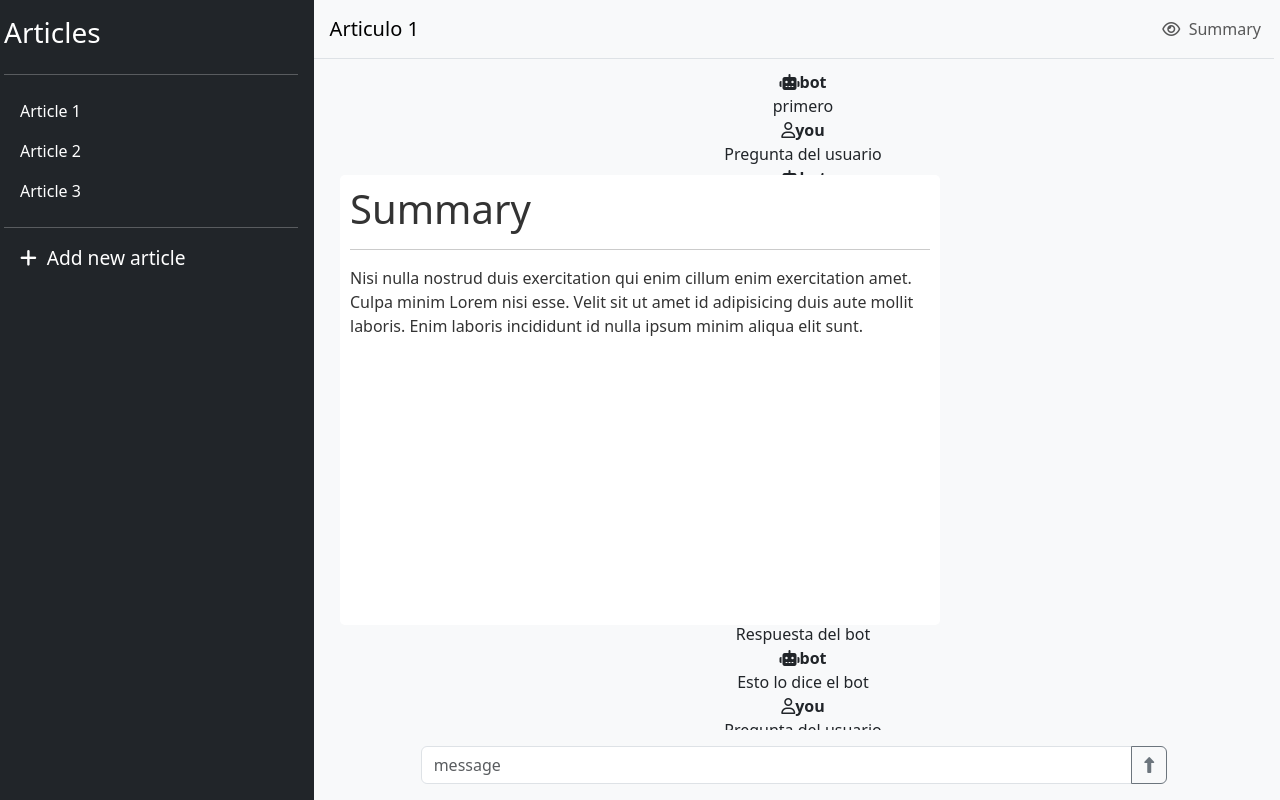
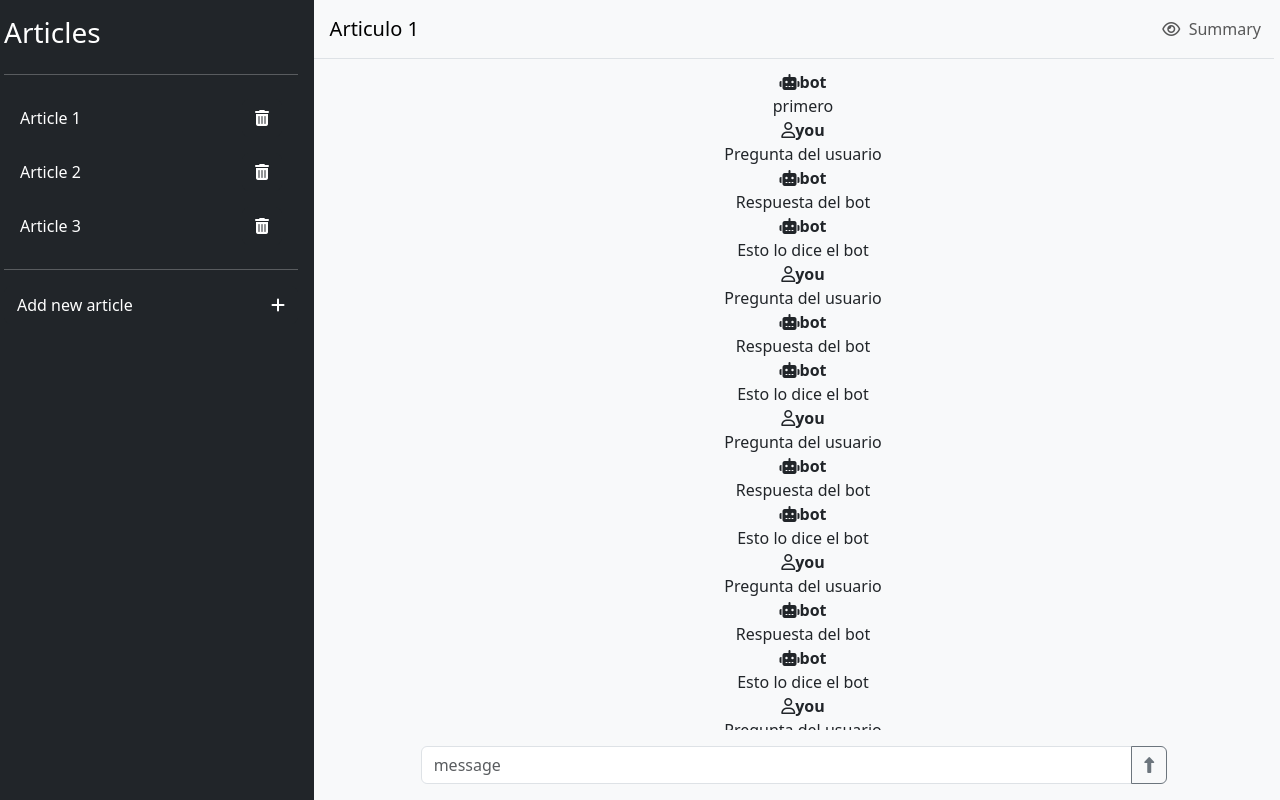
Before and after one commit to NickEsColR/article-chat-summary-frontend, a React (Vite) app: page / in a window 1280 px wide. Built offline with nearby package versions, Linux system fonts and the light colour scheme.

Commit message:
feat 5: add delete article button

```diff
--- a/src/article/components/Sidebar.jsx
+++ b/src/article/components/Sidebar.jsx
@@ -21,9 +21,12 @@ export const Sidebar = () => {
                         return (
                             <li
                                 key={article.id}
-                                className="nav-link text-white article"
+                                className="nav-link text-white article d-flex justify-content-between align-items-center"
                             >
                                 {article.title}
+                                <button className="btn btn-dark">
+                                    <i className="fas fa-trash-alt"></i>
+                                </button>
                             </li>
                         );
                     })}
@@ -31,12 +34,10 @@ export const Sidebar = () => {
             </div>
 
             <hr />
-            <div style={{ width: "100%" }}>
-                <span className="article">
-                    <i className="fas fa-plus"></i>
-                    &nbsp; Add new article
-                </span>
-            </div>
+            <button className="btn btn-dark d-flex justify-content-between align-items-center">
+                <span>Add new article</span>
+                <i className="fas fa-plus"></i>
+            </button>
         </div>
     );
 };
--- a/src/article/components/SummaryModal.jsx
+++ b/src/article/components/SummaryModal.jsx
@@ -14,7 +14,7 @@ const customStyles = {
 export const SummaryModal = () => {
     return (
         <Modal
-            isOpen={true}
+            isOpen={false}
             style={customStyles}
             className={"modal"}
             overlayClassName={"bg-modal"}
```
